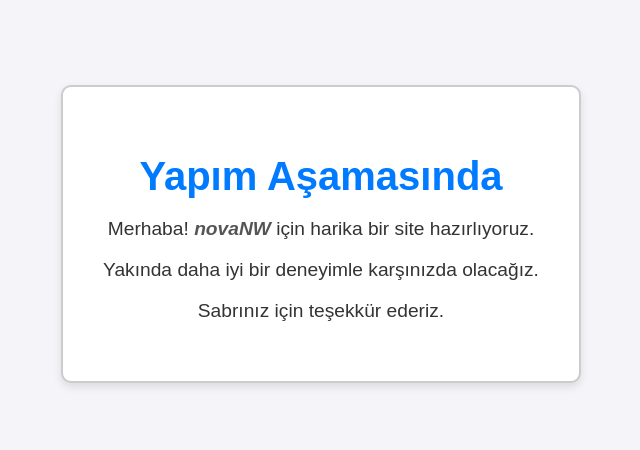
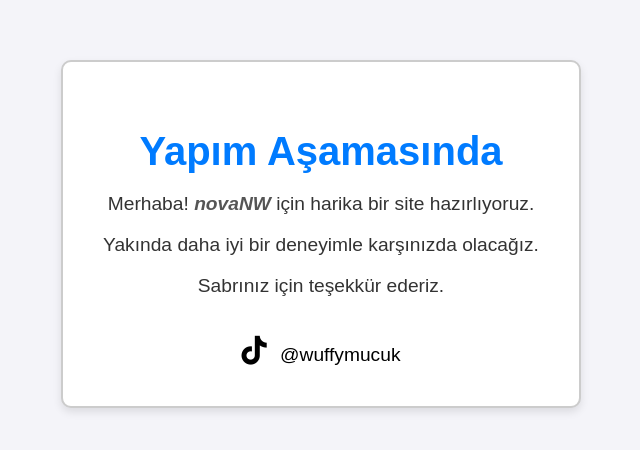
Before and after one commit to CrafyWuffy/Bak-mdebsm, a plain HTML site: page index.html in a window 1280 px wide. Shown: the part 166-616 px from the top of the page, without its empty margins (319-959 px from the left). Drawn offline with Linux system fonts and the light colour scheme.

Commit message:
Add TikTok link and styles to index.html
Added TikTok link and associated styles to the page.

```diff
--- a/index.html
+++ b/index.html
@@ -4,6 +4,7 @@
     <meta charset="UTF-8">
     <meta name="viewport" content="width=device-width, initial-scale=1.0">
     <title>novaNW - Yapım Aşamasında</title>
+    <link rel="stylesheet" href="https://cdnjs.cloudflare.com/ajax/libs/font-awesome/6.5.2/css/all.min.css">
     <style>
         body {
             font-family: Arial, sans-serif;
@@ -36,6 +37,23 @@
             font-weight: bold;
             color: #555;
         }
+        /* TikTok bağlantısı için stil */
+        .tiktok-link {
+            display: inline-block;
+            margin-top: 20px;
+            text-decoration: none; /* Alt çizgiyi kaldırır */
+            color: #000; /* Yazı rengi */
+            font-size: 1.2em;
+            transition: color 0.3s;
+        }
+        .tiktok-link:hover {
+            color: #fe2c55; /* Fare üzerine gelince TikTok rengi */
+        }
+        .fa-tiktok {
+            color: #000;
+            margin-right: 8px;
+            font-size: 1.5em; /* İkon boyutu */
+        }
     </style>
 </head>
 <body>
@@ -44,6 +62,10 @@
         <p>Merhaba! <span class="logo-text">novaNW</span> için harika bir site hazırlıyoruz.</p>
         <p>Yakında daha iyi bir deneyimle karşınızda olacağız.</p>
         <p>Sabrınız için teşekkür ederiz.</p>
+
+        <a href="https://www.tiktok.com/@wuffymucuk" target="_blank" class="tiktok-link">
+            <i class="fab fa-tiktok"></i> @wuffymucuk
+        </a>
     </div>
 </body>
-</html>
+    </html>
```
